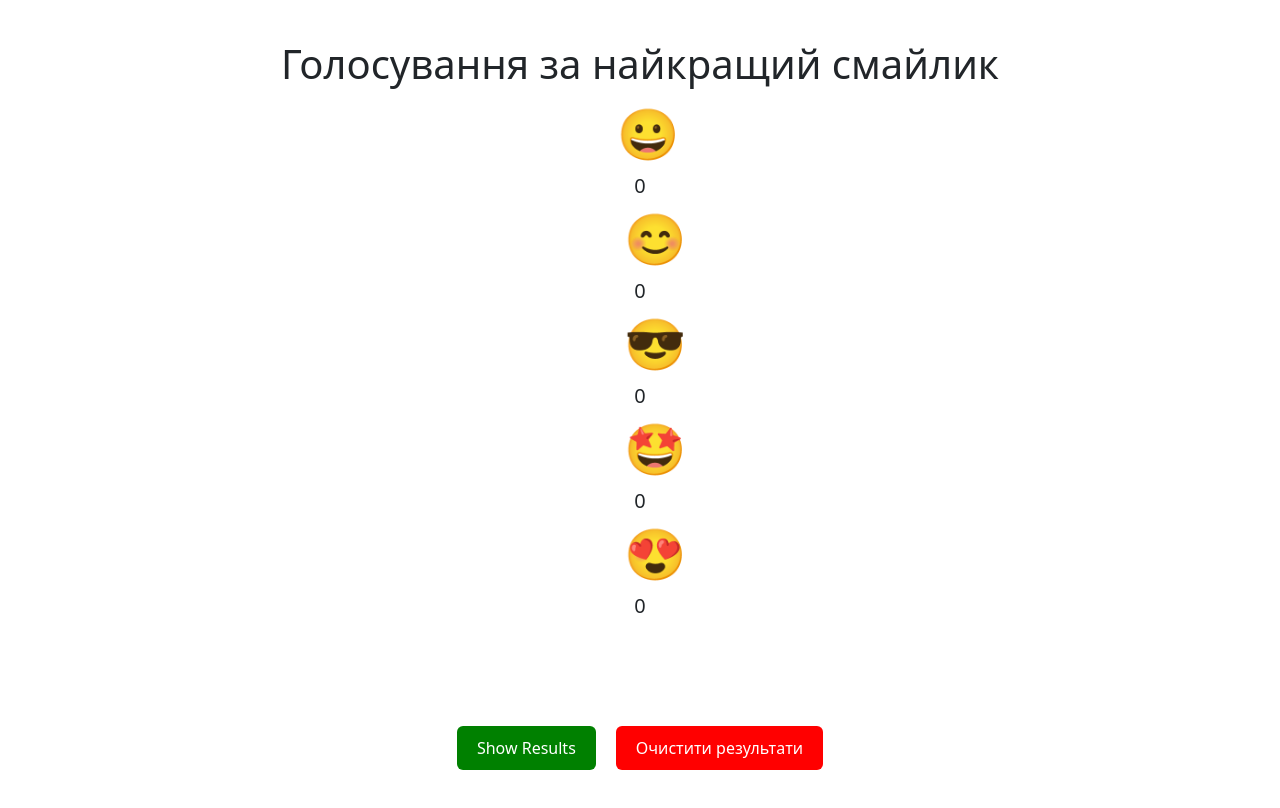
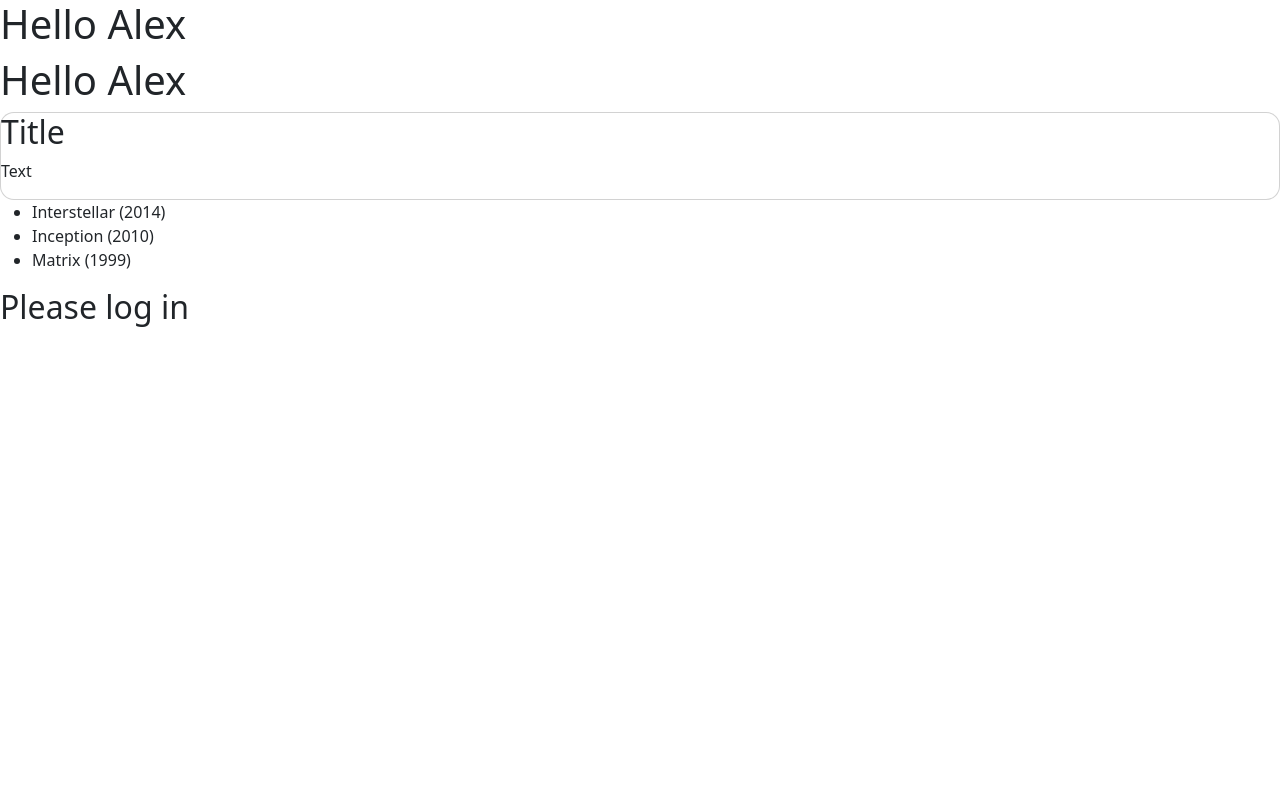
Before and after one commit to Alexandr19961802/hillelDz25.1, a React (Vite) app: page / in a window 1280 px wide. Shown: the top 808 px of the page. Built offline with nearby package versions, Linux system fonts and the light colour scheme.

Commit message:
React JSX homework

```diff
--- a/src/App.jsx
+++ b/src/App.jsx
@@ -1,134 +1,53 @@
-import React, { Component } from "react";
+import React from "react";
 
-export default class App extends Component {
-  constructor(props) {
-    super(props);
+function Hello(props) {
+  return <h1>Hello {props.name}</h1>;
+}
 
-    const savedVotes = JSON.parse(localStorage.getItem("votes"));
+export default function App() {
 
-    this.state = {
-      votes: savedVotes || {
-        1: 0,
-        2: 0,
-        3: 0,
-        4: 0,
-        5: 0,
-      },
-      winner: null,
-    };
-  }
+  const elJSX = <h1>Hello Alex</h1>;
+  const elNoJSX = React.createElement("h1", null, "Hello Alex");
 
-  componentDidUpdate(prevProps, prevState) {
-    if (prevState.votes !== this.state.votes) {
-      localStorage.setItem("votes", JSON.stringify(this.state.votes));
-    }
-  }
+  console.log(elJSX);
+  console.log(elNoJSX);
 
-  handleVote = (id) => {
-    this.setState((prevState) => ({
-      votes: {
-        ...prevState.votes,
-        [id]: prevState.votes[id] + 1,
-      },
-    }));
-  };
+  const card = (
+    <div className="card">
+      <h2>Title</h2>
+      <p>Text</p>
+    </div>
+  );
 
-  showResults = () => {
-    const { votes } = this.state;
+  console.log(card);
 
-    let maxVotes = -1;
-    let winnerId = null;
+  const movies = [
+    { id: 1, title: "Interstellar", year: 2014 },
+    { id: 2, title: "Inception", year: 2010 },
+    { id: 3, title: "Matrix", year: 1999 },
+  ];
 
-    Object.entries(votes).forEach(([id, count]) => {
-      if (count > maxVotes) {
-        maxVotes = count;
-        winnerId = id;
-      }
-    });
+  const isLoggedIn = false;
 
-    this.setState({
-      winner: {
-        id: winnerId,
-        count: maxVotes,
-      },
-    });
-  };
+  return (
+    <div>
 
-  clearResults = () => {
-    const emptyVotes = { 1: 0, 2: 0, 3: 0, 4: 0, 5: 0 };
+      <Hello name="Alex" />
 
-    localStorage.removeItem("votes");
+      {elJSX}
 
-    this.setState({
-      votes: emptyVotes,
-      winner: null,
-    });
-  };
+      {card}
 
-  render() {
-    const { votes, winner } = this.state;
+      <ul>
+        {movies.map(movie => (
+          <li key={movie.id}>
+            {movie.title} ({movie.year})
+          </li>
+        ))}
+      </ul>
 
-    const emojis = {
-      1: "😀",
-      2: "😊",
-      3: "😎",
-      4: "🤩",
-      5: "😍",
-    };
+      {isLoggedIn ? <h2>Welcome!</h2> : <h2>Please log in</h2>}
 
-    return (
-      <div style={{ textAlign: "center", padding: "40px" }}>
-        <h1>Голосування за найкращий смайлик</h1>
-
-        <div style={{ fontSize: "50px", marginBottom: "20px" }}>
-          {Object.entries(emojis).map(([id, emoji]) => (
-            <span
-              key={id}
-              onClick={() => this.handleVote(id)}
-              style={{ cursor: "pointer", margin: "0 15px" }}
-            >
-              {emoji}
-              <div style={{ fontSize: "20px" }}>{votes[id]}</div>
-            </span>
-          ))}
-        </div>
-
-        <button
-          onClick={this.showResults}
-          style={{
-            padding: "10px 20px",
-            margin: "10px",
-            background: "green",
-            color: "white",
-            border: "none",
-            borderRadius: "6px",
-          }}
-        >
-          Show Results
-        </button>
-
-        <button
-          onClick={this.clearResults}
-          style={{
-            padding: "10px 20px",
-            margin: "10px",
-            background: "red",
-            color: "white",
-            border: "none",
-            borderRadius: "6px",
-          }}
-        >
-          Очистити результати
-        </button>
-
-        {winner && (
-          <div style={{ marginTop: "30px" }}>
-            <h2>Переможець:</h2>
-            <div style={{ fontSize: "60px" }}>{emojis[winner.id]}</div>
-            <h3>Кількість голосів: {winner.count}</h3>
-          </div>
-        )}
-      </div>
-    );
-  }
+    </div>
+  );
 }
```
